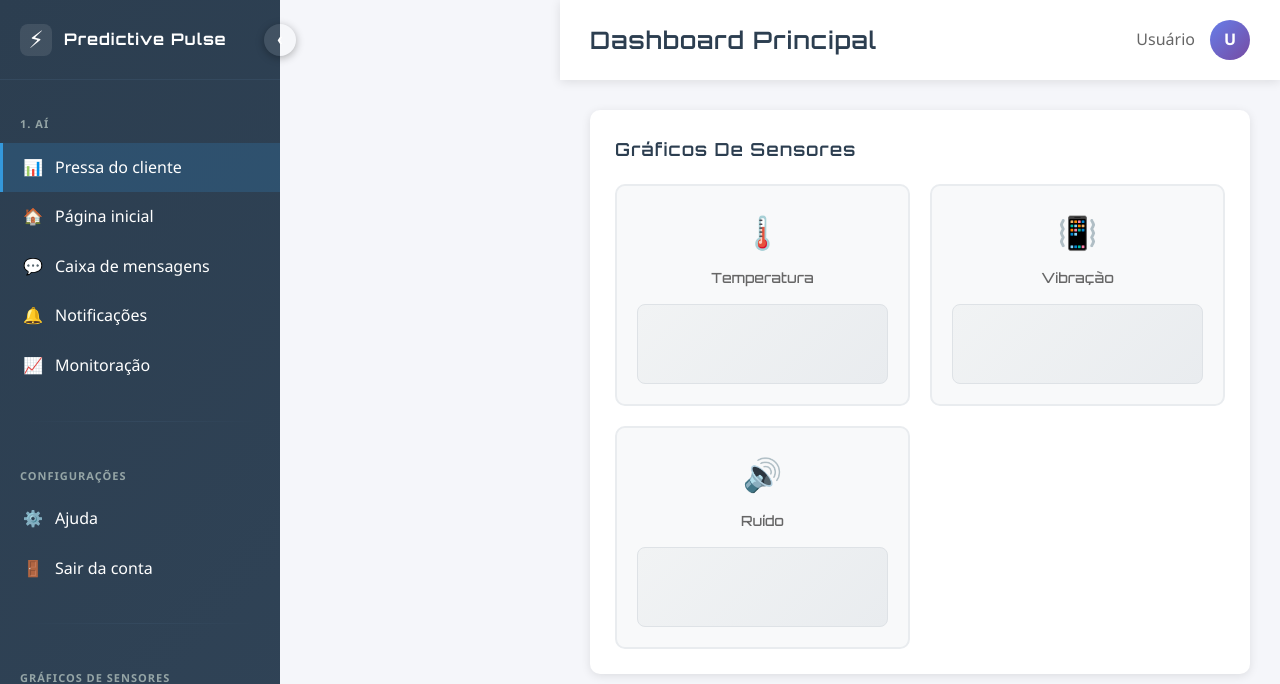
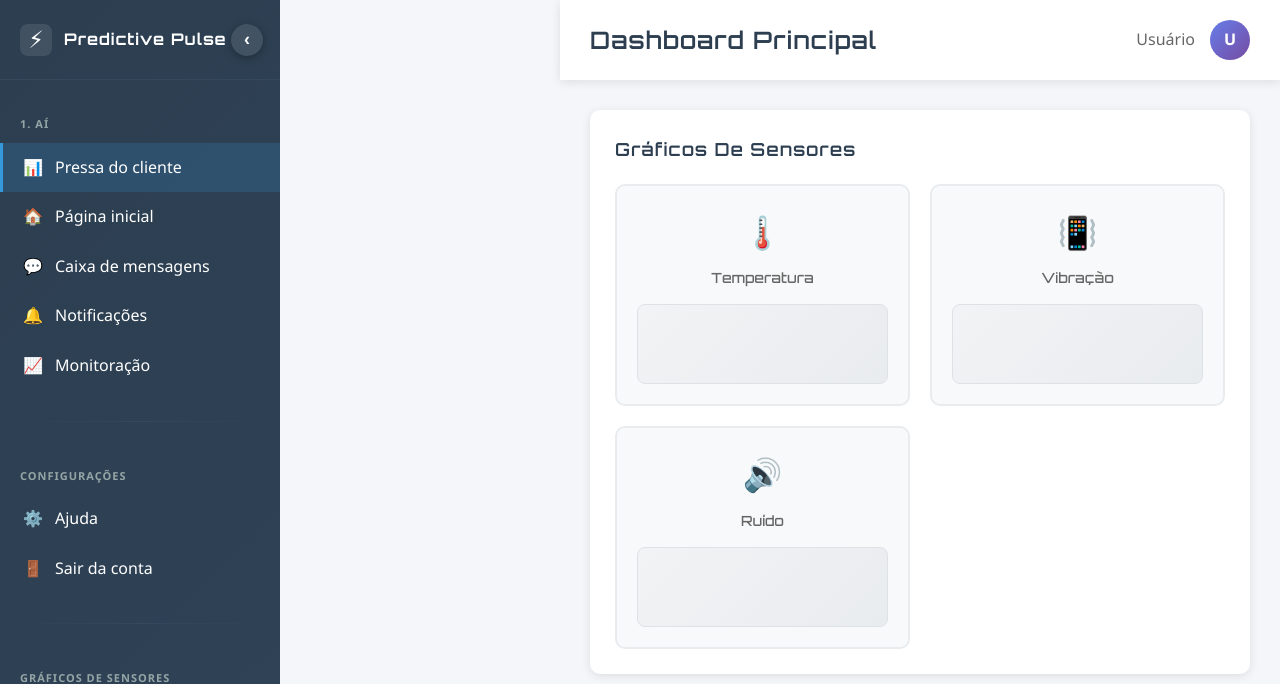
Before and after one commit to davijvasconcellos-senai/ProjetoIntegrador, a Python web app: template templates/index.html in a window 1280 px wide. Shown: the top 684 px of the page. Run offline with Jinja, Linux system fonts and the light colour scheme; the template is opened without the code that fills it, so the values that code supplies are empty.

Commit message:
Ajuste final do botão de ação do menu de barra lateral

```diff
--- a/static/css/index.css
+++ b/static/css/index.css
@@ -108,11 +108,11 @@ body {
 
 /* Posição ajustada quando menu está recolhido */
 .sidebar:not(.collapsed) .toggle-btn {
-    right: -16px;
+    right: 17px;
 }
 
 .sidebar.collapsed .toggle-btn {
-    right: -12px;
+    left: 10px;
     background: rgba(255, 255, 255, 0.15);
     box-shadow: 0 2px 12px rgba(0, 0, 0, 0.4);
 }
```
